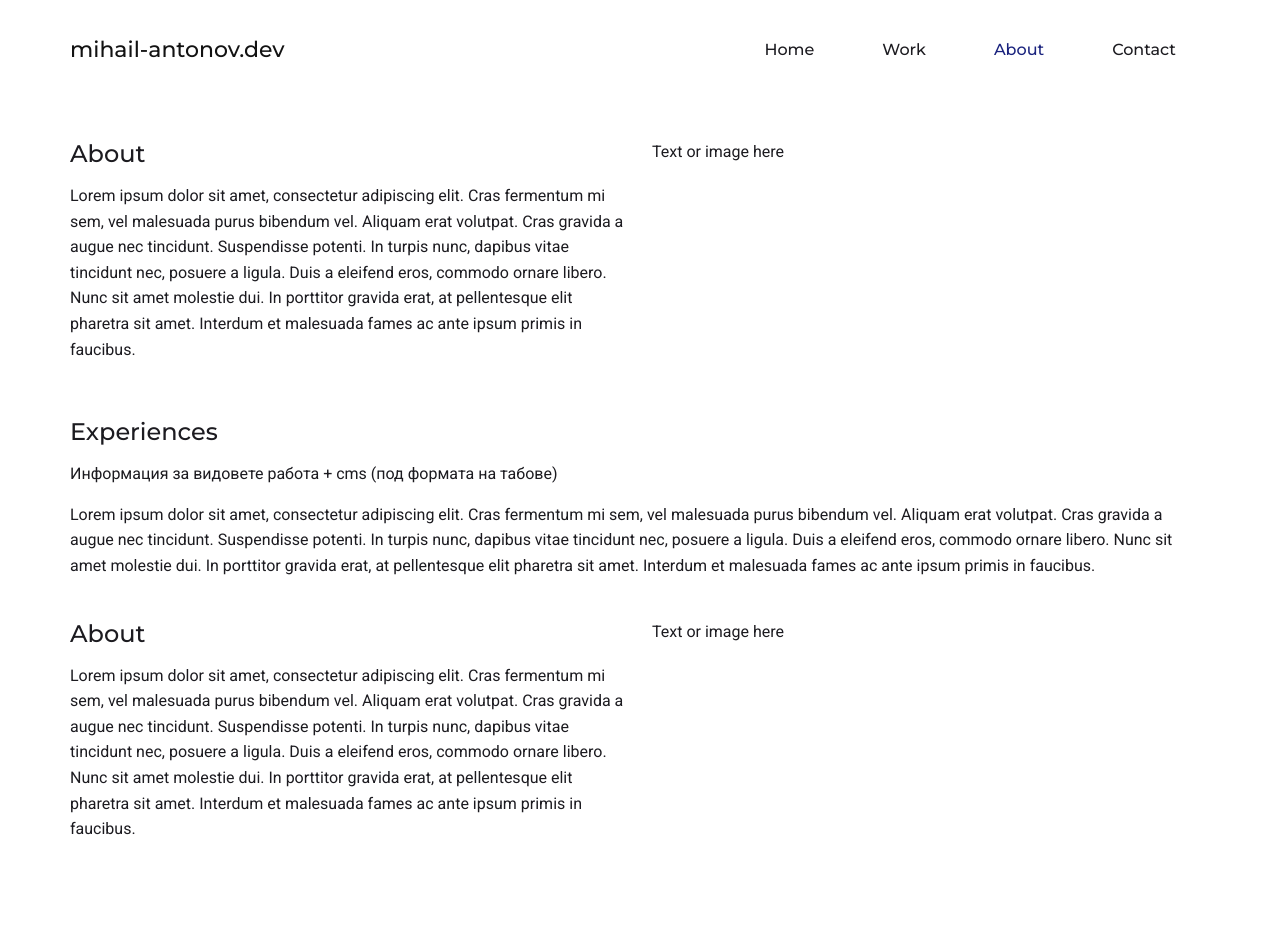
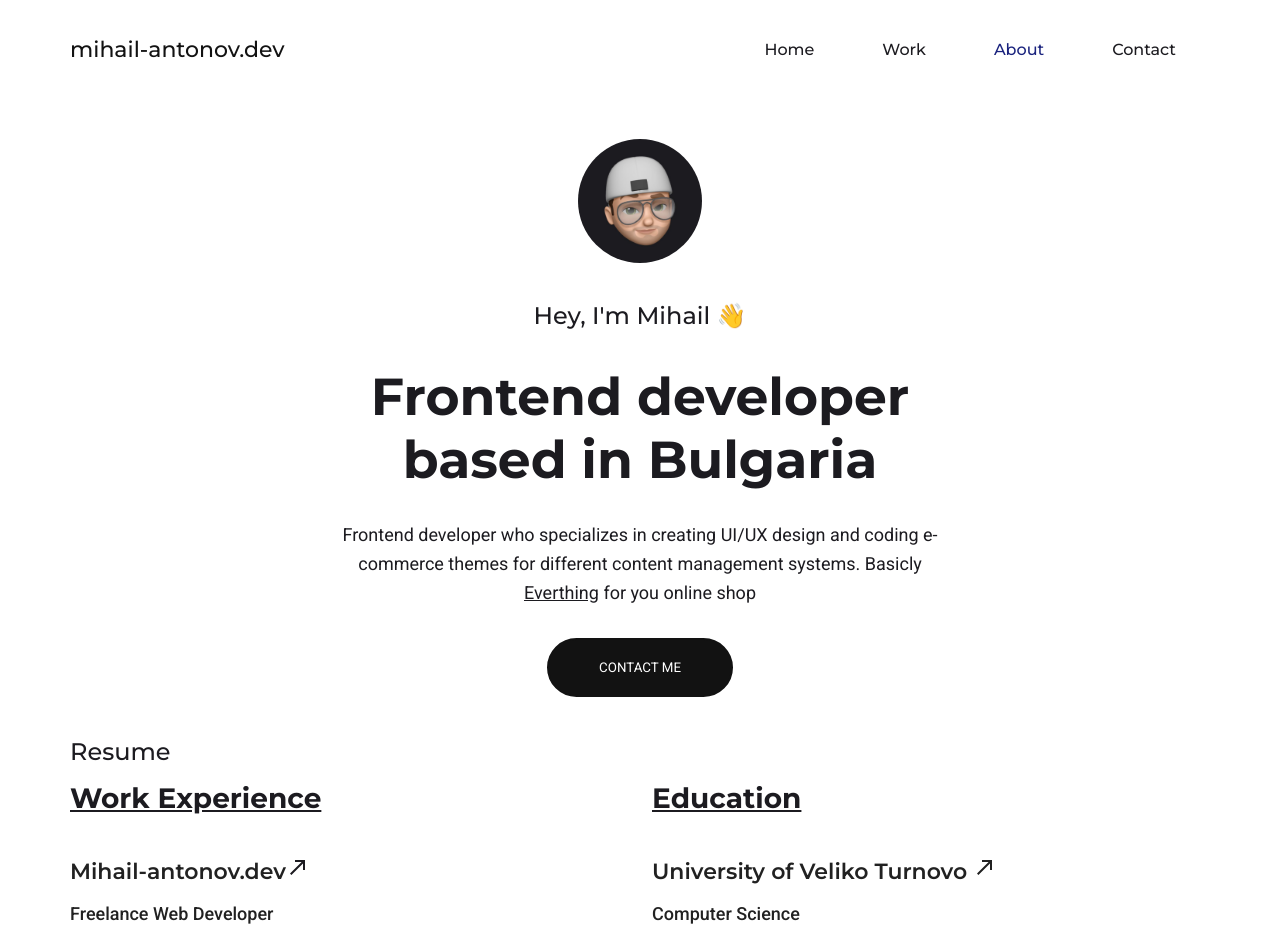
Before and after one commit to mihail-antonov/project-identity, a Next.js app: page /about in a window 1280 px wide. Shown: the top 939 px of the page. Built offline with nearby package versions, Linux system fonts and the light colour scheme.

Commit message:
About page and file structure edit

```diff
--- a/components/footer/footer.jsx
+++ b/components/footer/footer.jsx
@@ -1,3 +1,4 @@
+import link from "next/link";
 import styles from "./footer.module.css";
 
 export default function Header() {
--- a/components/header/header.jsx
+++ b/components/header/header.jsx
@@ -28,41 +28,33 @@ ActiveLink.propTypes = {
   activeClassName: PropTypes.string.isRequired,
 };
 
-const Links = [
+const links = [
   {
     name: "Home",
-    url: "/",
+    path: "/",
   },
   {
     name: "Work",
-    url: "/work",
+    path: "/work",
   },
   {
     name: "About",
-    url: "/about",
+    path: "/about",
   },
   {
     name: "Contact",
-    url: "/contact",
+    path: "/contact",
   },
-].map((link, index) => {
-  return (
-    <li key={index} className={styles.headernavli}>
-      <ActiveLink activeClassName="active" href={link.url}>
-        <a className={styles.headernavlink}>{link.name}</a>
-      </ActiveLink>
-    </li>
-  );
-});
+];
 
 export default function Header() {
   return (
     <div className={styles.headerwrapper}>
       <div className="header-wrapper-logo">
         <h1 className={styles.logotitle}>
-          <a href="/" className={styles.logotitlelink}>
-            mihail-antonov.dev
-          </a>
+          <Link href="/">
+            <a className={styles.logotitlelink}>mihail-antonov.dev</a>
+          </Link>
         </h1>
       </div>
       <div className={styles.headerwrapperbtn}>
@@ -70,7 +62,17 @@ export default function Header() {
       </div>
       <div className={styles.headerwrappernav}>
         <nav>
-          <ul>{Links}</ul>
+          <ul>
+            {links.map((link, index) => {
+              return (
+                <li key={index} className={styles.headernavli}>
+                  <ActiveLink activeClassName="active" href={link.path}>
+                    <a className={styles.headernavlink}>{link.name}</a>
+                  </ActiveLink>
+                </li>
+              );
+            })}
+          </ul>
         </nav>
       </div>
     </div>
--- a/components/layout/layout.module.css
+++ b/components/layout/layout.module.css
@@ -22,7 +22,6 @@
   grid-template-columns: 1fr;
   grid-gap: 24px;
 }
-/* Grid */
 
 /* Main */
 .mainwrapper {
@@ -44,7 +43,6 @@
   flex-flow: column nowrap;
   align-items: center;
 }
-/* Title Section */
 
 @media (min-width: 576px) {
   .container {
@@ -67,7 +65,6 @@
     grid-template-columns: 1fr 1fr;
   }
 }
-
 
 @media (min-width: 991px) {
   .container {
--- a/pages/about.jsx
+++ b/pages/about.jsx
@@ -1,10 +1,49 @@
-import Head from "next/head"
-import Layout from "../components/layout/layout"
+import Head from "next/head";
+import Image from "next/image";
+import Link from "next/link";
+import Layout from "../components/layout/layout";
 
-import styles from "../components/layout/layout.module.css"
-import utilStyles from "../styles/utils.module.css"
-import specific from "../styles/specific/about.module.css"
+import CallMadeIcon from "@material-ui/icons/CallMade";
 
+import styles from "../components/layout/layout.module.css";
+import utilStyles from "../styles/utils.module.css";
+import specific from "../styles/specific/about.module.css";
+
+const education = [
+  {
+    name: "University of Veliko Turnovo",
+    url: "https://www.uni-vt.bg/eng/",
+    specialty: "Computer Science",
+    duration: "2018 - Current",
+  },
+  {
+    name: "Software University",
+    url: "https://softuni.bg/",
+    specialty: "Programming",
+    duration: "2014 - 2016",
+  },
+  {
+    name: "High School of Natural Sciences and Mathematics",
+    url: "https://www.pmg-silistra.com/",
+    specialty: "Computer science and Mathematics",
+    duration: "2009 - 2014",
+  },
+];
+
+const career = [
+  {
+    name: "Mihail-antonov.dev",
+    url: "https://mihail-antonov.dev",
+    occupation: "Freelance Web Developer",
+    duration: "August 2020 - Current",
+  },
+  {
+    name: "Antonov Clima",
+    url: "https://antonovclima.com",
+    occupation: "Non-IT related work",
+    duration: "June 2016 - February 2019",
+  },
+];
 
 export default function About() {
   return (
@@ -15,72 +54,103 @@ export default function About() {
         <title>mihail-antonov.dev - About</title>
       </Head>
 
-      <div className="about">
+      <div className="home-title">
         <div className={styles.container}>
           <div className={styles.mainwrapper}>
-            <div className={styles.grid2}>
-              <div className="about-text">
-                <h2>About</h2>
-                <p>
-                  Lorem ipsum dolor sit amet, consectetur adipiscing elit. Cras
-                  fermentum mi sem, vel malesuada purus bibendum vel. Aliquam erat
-                  volutpat. Cras gravida a augue nec tincidunt. Suspendisse potenti.
-                  In turpis nunc, dapibus vitae tincidunt nec, posuere a ligula.
-                  Duis a eleifend eros, commodo ornare libero. Nunc sit amet
-                  molestie dui. In porttitor gravida erat, at pellentesque elit
-                  pharetra sit amet. Interdum et malesuada fames ac ante ipsum
-                  primis in faucibus.
-                  </p>
+            <div className="home-title-content">
+              <div className={styles.titleavatar}>
+                <Image
+                  src="/img/avatar.png"
+                  alt="hi"
+                  className={styles.titleavatarimg}
+                  width="480px"
+                  height="480px"
+                />
               </div>
-              <div className="about-image">
-                <p>Text or image here</p>
+              <div className={styles.titletextbox}>
+                <p className={utilStyles.titlesubheading}>Hey, I'm Mihail 👋</p>
+                <h2 className={utilStyles.titleheading}>
+                  Frontend developer based in Bulgaria
+                </h2>
+                <p className={utilStyles.titlesubtext}>
+                  Frontend developer who specializes in creating UI/UX design
+                  and coding e-commerce themes for different content management
+                  systems. Basicly{" "}
+                  <span className={utilStyles.titlehighlight}>Everthing</span>{" "}
+                  for you online shop
+                </p>
+                <Link href="/contact">
+                  <button className={utilStyles.calltoaction}>
+                    Contact me
+                  </button>
+                </Link>
               </div>
             </div>
           </div>
         </div>
       </div>
 
-      <div className="experience">
-        <div className={styles.darkwrapper}>
-          <div className={styles.container}>
-            <h2 className={utilStyles.darkwrappertitle}>Experiences</h2>
-            <p className={utilStyles.darkwrappertext}>
-              Информация за видовете работа + cms (под формата на табове)
-            </p>
-            <p className={utilStyles.darkwrappertext}>
-              Lorem ipsum dolor sit amet, consectetur adipiscing elit. Cras
-              fermentum mi sem, vel malesuada purus bibendum vel. Aliquam erat
-              volutpat. Cras gravida a augue nec tincidunt. Suspendisse potenti.
-              In turpis nunc, dapibus vitae tincidunt nec, posuere a ligula.
-              Duis a eleifend eros, commodo ornare libero. Nunc sit amet
-              molestie dui. In porttitor gravida erat, at pellentesque elit
-              pharetra sit amet. Interdum et malesuada fames ac ante ipsum
-              primis in faucibus.
-            </p>
-          </div>
-        </div>
-      </div>
-
-      <div className="about">
+      <div className="resume">
         <div className={styles.container}>
           <div className={styles.mainwrapper}>
+            <h2>Resume</h2>
             <div className={styles.grid2}>
-              <div className="about-text">
-                <h2>About</h2>
-                <p>
-                  Lorem ipsum dolor sit amet, consectetur adipiscing elit. Cras
-                  fermentum mi sem, vel malesuada purus bibendum vel. Aliquam erat
-                  volutpat. Cras gravida a augue nec tincidunt. Suspendisse potenti.
-                  In turpis nunc, dapibus vitae tincidunt nec, posuere a ligula.
-                  Duis a eleifend eros, commodo ornare libero. Nunc sit amet
-                  molestie dui. In porttitor gravida erat, at pellentesque elit
-                  pharetra sit amet. Interdum et malesuada fames ac ante ipsum
-                  primis in faucibus.
-                  </p>
+              <div className="work-content">
+                <h3 className={specific.resume__subtitle}>Work Experience</h3>
+                <div className="work-firm">
+                  {career.map((career, index) => {
+                    return (
+                      <div key={index} className={specific.resume__box}>
+                        <h4>
+                          <Link href={career.url}>
+                            <a
+                              className={specific.resume__title}
+                              target="_blank"
+                            >
+                              {career.name}
+                            </a>
+                          </Link>
+                          <CallMadeIcon />
+                        </h4>
+                        <p className={specific.resume__specialty}>
+                          {career.occupation}
+                        </p>
+                        <p className={specific.resume__duration}>
+                          {career.duration}
+                        </p>
+                      </div>
+                    );
+                  })}
+                </div>
               </div>
-              <div className="about-image">
-                <p>Text or image here</p>
+              <div className="education-content">
+                <h3 className={specific.resume__subtitle}>Education</h3>
+                <div className="education-institution">
+                  {education.map((education, index) => {
+                    return (
+                      <div key={index} className={specific.resume__box}>
+                        <h4>
+                          <Link href={education.url}>
+                            <a
+                              className={specific.resume__title}
+                              target="_blank"
+                            >
+                              {education.name} <CallMadeIcon />
+                            </a>
+                          </Link>
+                        </h4>
+                        <p className={specific.resume__specialty}>
+                          {education.specialty}
+                        </p>
+                        <p className={specific.resume__duration}>
+                          {education.duration}
+                        </p>
+                      </div>
+                    );
+                  })}
+                </div>
               </div>
+              <h2>Skills</h2>
             </div>
           </div>
         </div>
--- a/styles/specific/about.module.css
+++ b/styles/specific/about.module.css
@@ -0,0 +1,36 @@
+.resume__box {
+  margin: 0 0 50px 0;
+}
+
+.resume__title {
+  font-size: 22px;
+  font-weight: 600;
+  text-decoration: none;
+  color: #212121;
+  margin: 0 0 10px 0;
+}
+
+.resume__title:hover {
+  color: #1a237e;
+  transition: 0.3s;
+}
+
+.resume__specialty {
+  color: #212121;
+  font-size: 18px;
+  font-weight: 500;
+  margin: 0 0 6px 0;
+}
+
+.resume__duration {
+  color: #616161;
+  font-size: 16px;
+  font-weight: 400;
+}
+
+.resume__subtitle {
+  font-size: 28px;
+  font-weight: 700;
+  margin: 0 0 40px;
+  text-decoration: underline;
+}
--- a/styles/utils.module.css
+++ b/styles/utils.module.css
@@ -1,5 +1,5 @@
 .titlesubheading {
-  font-family: 'Montserrat', sans-serif;
+  font-family: "Montserrat", sans-serif;
   font-size: 20px;
   font-weight: 500;
   text-align: center;
@@ -27,7 +27,7 @@
 
 .calltoaction {
   color: #ffffff;
-  font-family: 'Roboto', sans-serif;
+  font-family: "Roboto", sans-serif;
   text-transform: uppercase;
   background-color: #121212;
   border: 2px solid #121212;
@@ -42,7 +42,7 @@
   }
 
   .titleheading {
-    font-size: 46px;
+    font-size: 52px;
   }
 
   .titlesubtext {
```
Also changed, not shown: components/layout/layout.jsx (+13 -12 lines), pages/index.jsx (+49 -17 lines), pages/work.jsx (+26 -25 lines), styles/app.css (+7 -3 lines), 1 other file (tests, documents, lock files or other folders).
